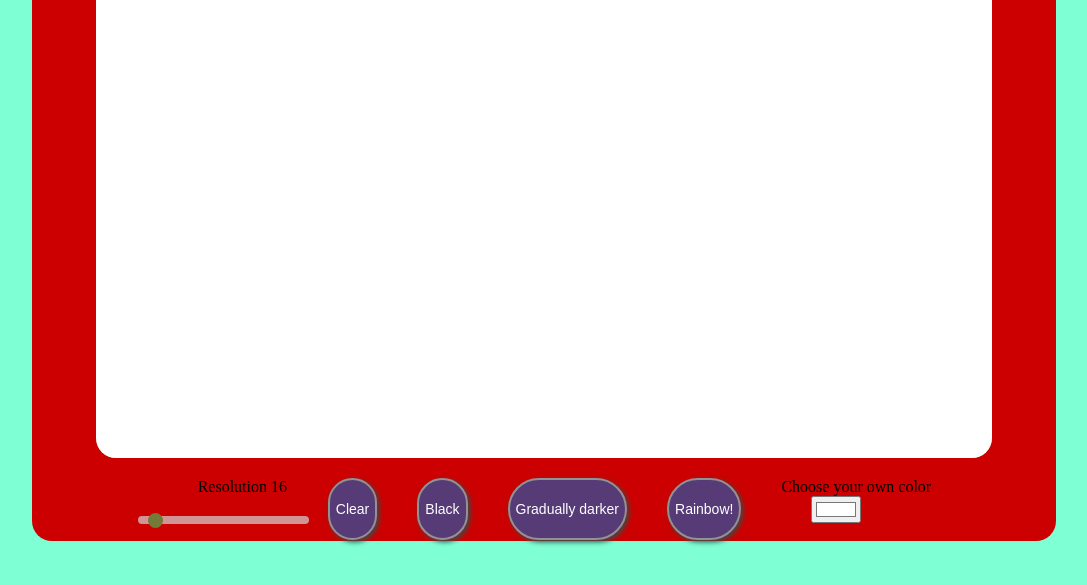
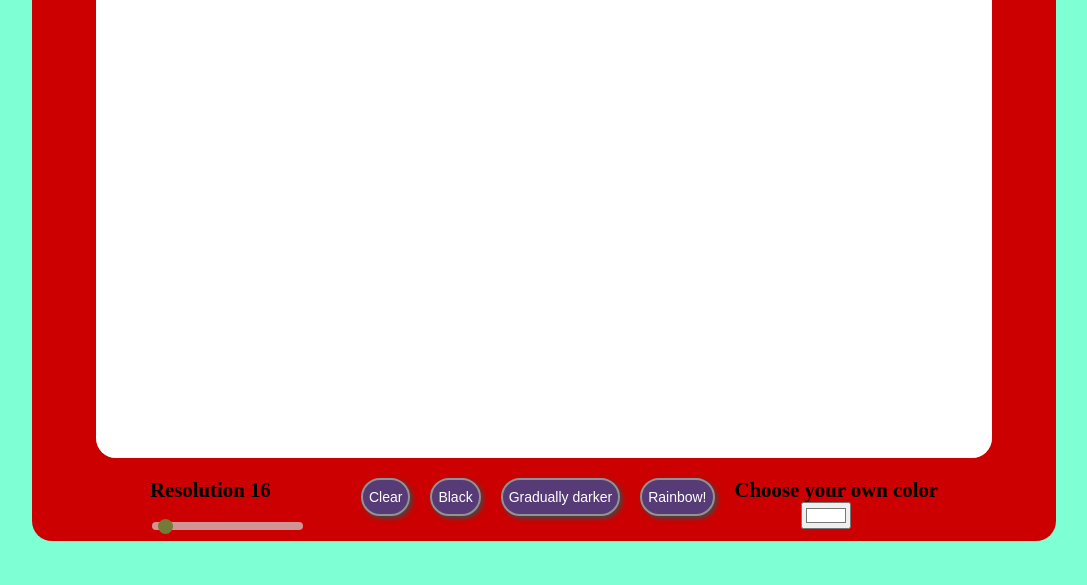
Before and after one commit to VVS232/Etch-a-Sketch, a plain HTML site: page index.html in a window 1280 px wide. Shown: the part 149-734 px from the top of the page, without its empty margins (104-1191 px from the left). Drawn offline with Linux system fonts and the light colour scheme.

Commit message:
improved design, fixed dark function

```diff
--- a/first.js
+++ b/first.js
@@ -1,7 +1,7 @@
 const container = document.querySelector("#container"); //getting the container of all squares
 let rangeval = 16; //default  size
 const clear = document.getElementById("clear"); //clear button
-clear.onclick = clearGrid;
+clear.onclick = createGrid;
 let range = document.getElementById("range");
 range.addEventListener("change", createGrid); //creating gridf onchange
 let sqNumber = document.getElementById("sqNumber"); //display number of squares
@@ -42,16 +42,6 @@ function createGrid() {
   black();
 }
 
-function clearGrid() {
-  let nodelist = document.getElementsByClassName("square");
-  let squares = [...nodelist];
-  squares.forEach((square) => {
-    square.style.backgroundColor = "white";
-    square.style.pointerEvents="none";
-
-  });
-}
-
 function graduallyDarker() {
   let nodelist = document.getElementsByClassName("square");
   let squares = [...nodelist];
@@ -70,10 +60,7 @@ function black() {
   squares.forEach((square) => {
     square.style.pointerEvents="none";
     square.addEventListener("mouseover",  ()=>{
-        square.style.pointerEvents="none";
         square.style.backgroundColor = "black";
-
-
     });
   });
 }
--- a/index.html
+++ b/index.html
@@ -15,18 +15,22 @@
         <div id="container">
         </div>
         <div id="controls">
+            <div class="whiteball"></div>
             <div class="resolution">
                  <label for="range">Resolution <span id="sqNumber"></span></label><br>
-        <input name="range" id="range" type="range" value="16" min=10 max=100>
+        <input name="range" id="range" type="range" value="16" min=10 max=150>
         </div>
         <button type="reset" name="clear" id="clear" value="clear">Clear</button>
         <button type="button" name="black" id="black">Black</button>
         <button type="button" name="gradDark" id="gradDark">Gradually darker</button>
         <button type="button" name="random" id="random">Rainbow!</button>
-        <div class="resolution">
+        <div class="colors">
             <label for="color">Choose your own color</label>
         <input type="color" name="color" id="color" value="#ffffff">
+
             </div>
+            <div class="whiteball"></div>
+
         </div>
 
 
--- a/style.css
+++ b/style.css
@@ -38,7 +38,13 @@ display:grid;
 .resolution{
     display: flex;
     flex-direction: column;
-    align-items: center;
+    align-items:flex-start;
+    margin-right: 60px;
+}
+.colors{
+    display: flex;
+    flex-direction: column;
+    align-items:center;
 }
 button,input{
     margin-right:40px;
@@ -53,6 +59,10 @@ button{
     box-shadow: 2px 2px 5px 0px #2E5151;
 }
 
+label{
+    font-size: 1.3em;
+    font-weight: 600;
+}
 #range{
     -webkit-appearance: none;
     width: 100%;
@@ -84,3 +94,23 @@ button{
     background: #4CAF50;
     cursor: pointer;
   }
+
+  @media (max-height:800px){
+    button,input{
+        margin-right:20px;
+    }
+    button{
+        border: 2px solid rgb(146, 146, 146);
+        height:70%;
+        border-radius: 50px;
+        color:white;
+        font-size: 14px;
+        background-color: rgba(23, 93, 185, 0.644);
+        box-shadow: 2px 2px 5px 0px #2E5151;
+    }
+  }
+  @media(max-width:1027px){
+      #range{
+          width:60%
+      }
+  }
```
